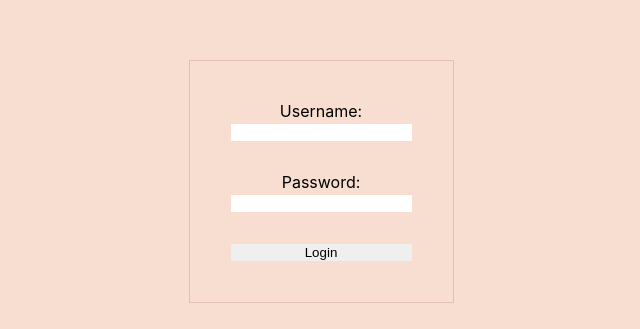
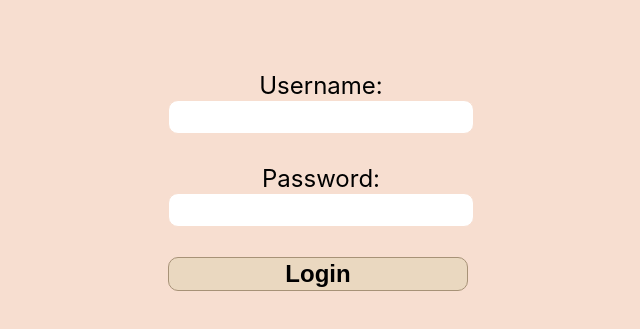
Before and after one commit to Kacegz/BlogCMS, a React (Vite) app: page / in a window 1280 px wide. Shown: the part 219-548 px from the top of the page, without its empty margins (319-959 px from the left). Built offline with nearby package versions, Linux system fonts and the light colour scheme.

Commit message:
change styling

```diff
--- a/src/Login.jsx
+++ b/src/Login.jsx
@@ -20,7 +20,7 @@ export default function Login() {
     if (data.isAdmin) {
       setError("");
       localStorage.setItem("accessToken", JSON.stringify(data));
-      return navigate("/dashboard");
+      return navigate("/dashboard/");
     } else {
       setError("Not an admin");
     }
@@ -46,7 +46,7 @@ export default function Login() {
               onChange={(e) => setUser({ ...user, password: e.target.value })}
             />
           </label>
-          <StyledInput type="submit" value="Login" />
+          <StyledButton type="submit" value="Login" />
         </StyledForm>
       </Wrapper>
     </>
@@ -63,11 +63,28 @@ const StyledForm = styled.form`
   flex-direction: column;
   gap: 30px;
   text-align: center;
-  border: 1px solid #e2bfb3;
   padding: 40px;
+  font-size: 24px;
 `;
 const StyledInput = styled.input`
   border: 1px solid #f7ded0;
+  background: white;
+  border-radius: 10px;
+  width: 300px;
+  height: 30px;
+  font-size: 24px;
+  font-weight: bold;
+`;
+const StyledButton = styled(StyledInput)`
+  width: 300px;
+  height: 34px;
+  border-radius: 10px;
+  background: #ead8c0;
+  border: 1px solid #a79277;
+  &:hover {
+    background: #d1bb9e;
+    outline: none;
+  }
 `;
 const ErrorMsg = styled.p`
   color: red;
```
